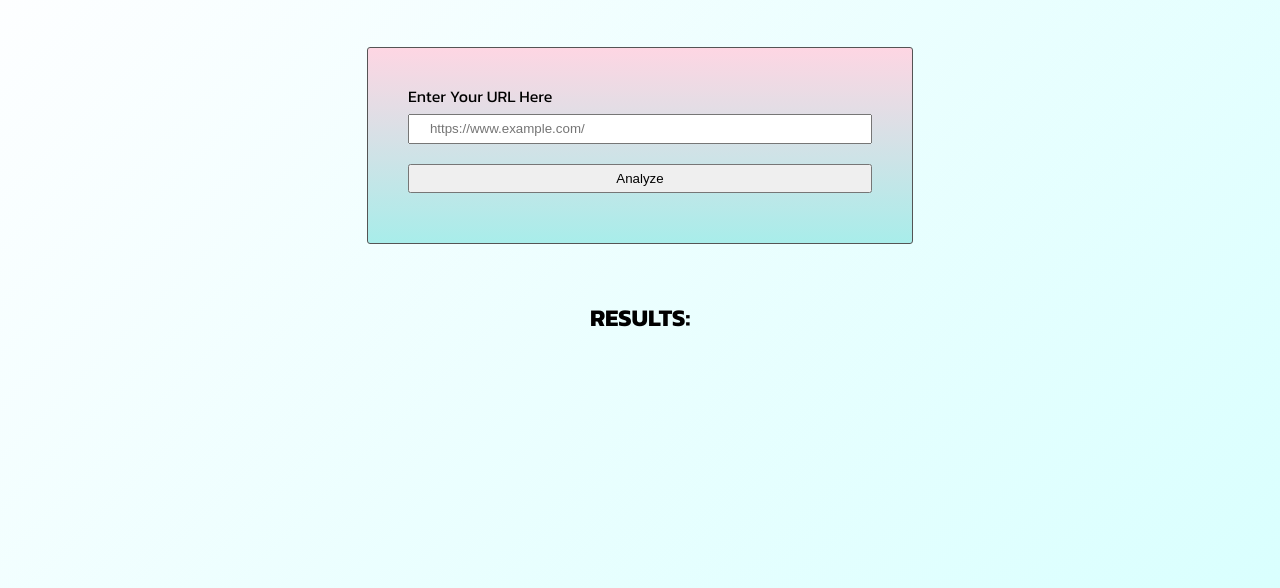
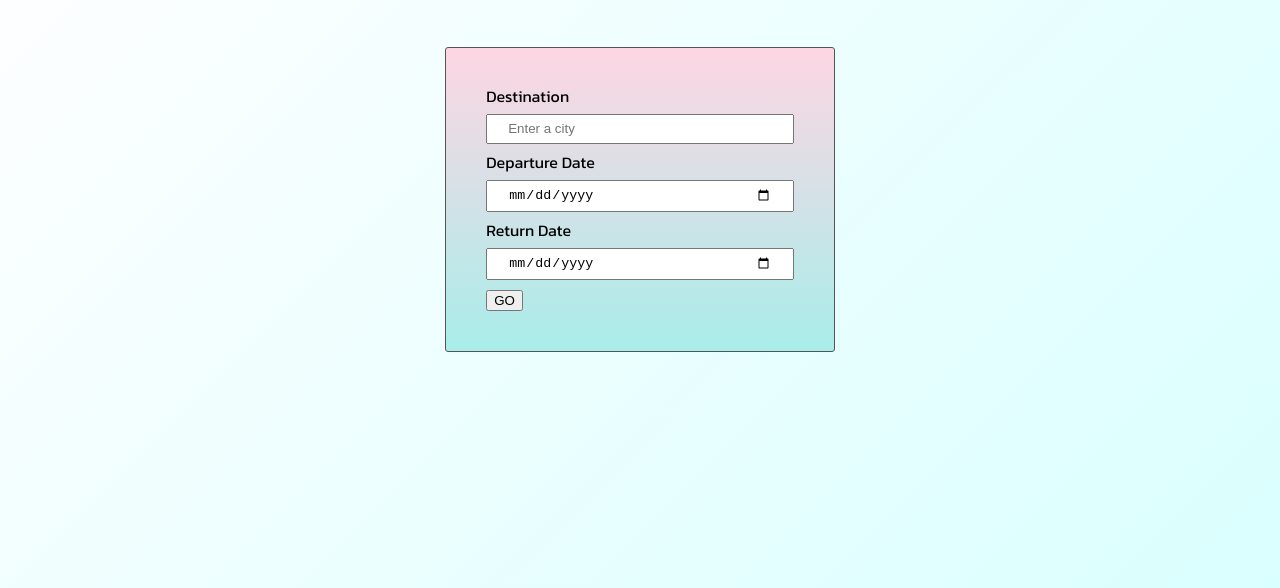
Before and after one commit to maxrazum/Project-5---Travel-App, a website built with webpack: page src/client/views/index.html in a window 1280 px wide. Shown: the part 99-687 px from the top of the page. Built offline with nearby package versions, Linux system fonts and the light colour scheme.

Commit message:
feat: Created main page

```diff
--- a/src/client/views/index.html
+++ b/src/client/views/index.html
@@ -5,29 +5,37 @@
         <meta name="viewport" content="width=device-width, initial-scale=1.0">
         <link rel="stylesheet" href="https://fonts.googleapis.com/css2?family=Kanit:ital,wght@0,200;0,400;0,700;1,200&display=swap">
         <link rel="stylesheet" href="https://cdnjs.cloudflare.com/ajax/libs/font-awesome/5.15.2/css/all.min.css">
-        <title>Analyzer App</title>
+        <title>Travel App</title>
     </head>
 
     <body>
 
         <header>
             <div>
-                <h1>Evaluate a news article with Natural Language Processing</h1>
+                <h1>Vacation Planner</h1>
             </div>
         </header>
 
         <main>
             <section class="content">
-                <form onsubmit="return Client.handleSubmit(event)">
-                    <label for="url">Enter Your URL Here</label>
-                    <input id="url" type="text" name="input" placeholder="https://www.example.com/">
-                    <input id="button" type="submit" value="Analyze" onclick="return Client.handleSubmit(event)" onsubmit="return Client.handleSubmit(event)">
+                <form id="tripForm">
+                    <div>
+                        <label for="destination">Destination</label>
+                        <input id="destination" type="text" placeholder="Enter a city">
+                    </div>
+                    <div>
+                        <label for="depart">Departure Date</label>
+                        <input id="depart" type="date" name="depart">
+                    </div>
+                    <div>
+                        <label for="return">Return Date</label>
+                        <input id="return" type="date" name="return">
+                    </div>
+                    <button>GO</button>
                 </form>
             </section>
 
-            <section class="form-result">
-                <h2>RESULTS:</h2>
-                <div id="results"></div>
+            <section id="tripResult">
             </section>
         </main>
 
@@ -37,7 +45,7 @@
             <div class="social">
                 <a class="social-icon" href="https://github.com/maxrazum" target="_blank"><i class="fab fa-github fa-2x"></i></a>
                 <a class="social-icon" href="https://www.facebook.com/MaximeRazum/" target="_blank"><i class="fab fa-facebook fa-2x"></i></a>
-                <a class="social-icon" href="https://www.linkedin.com/in/max-razum-941b2b201/" target="_blank"><i class="fab fa-linkedin fa-2x"></i></a>
+                <a class="social-icon" href="https://www.linkedin.com/in/maxrazum/" target="_blank"><i class="fab fa-linkedin fa-2x"></i></a>
             </div>
         </footer>
 
```
